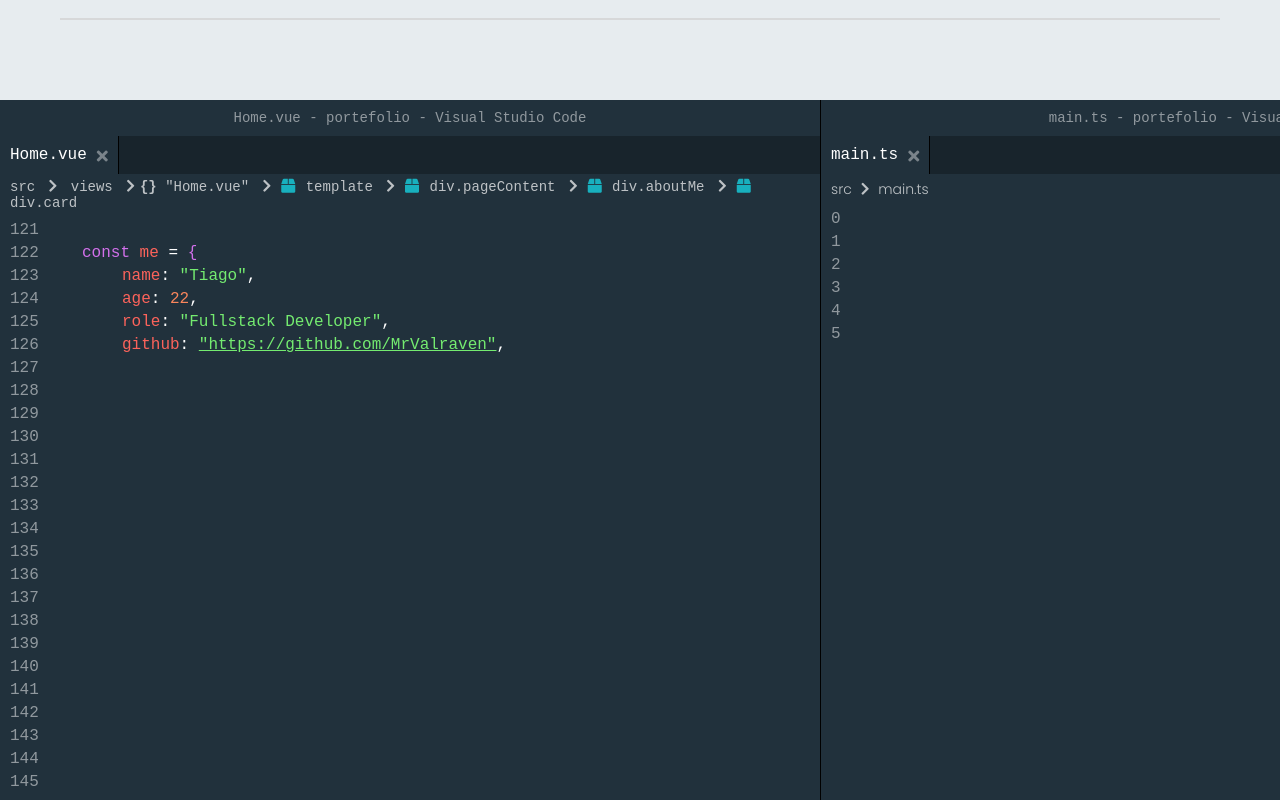
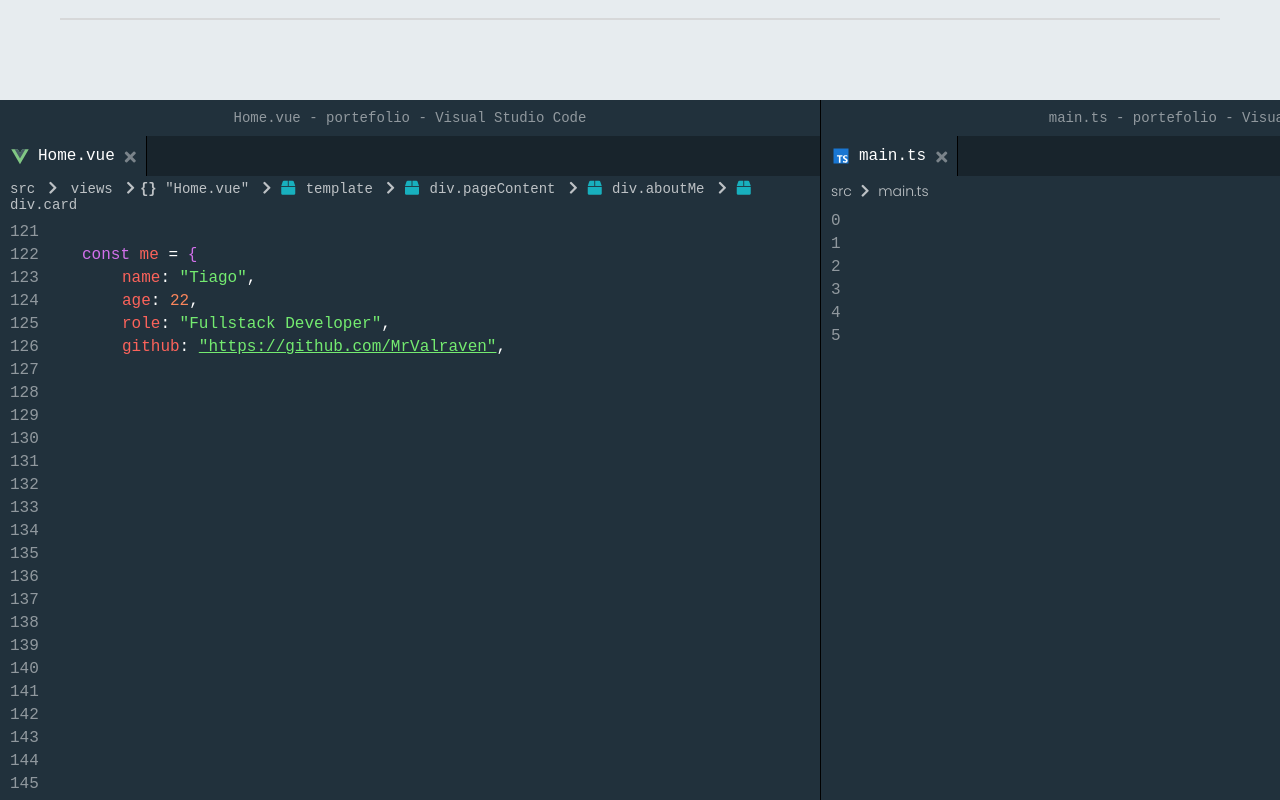
Before and after one commit to MrValraven/portefolio, a Vue app: page /#/ in a window 1280 px wide. Shown: the part 2287-3087 px from the top of the page. Built offline with nearby package versions, Linux system fonts and the light colour scheme.

Commit message:
added final touches to the editor / about me tab

```diff
--- a/src/views/Home.vue
+++ b/src/views/Home.vue
@@ -98,7 +98,13 @@
         <div class="aboutMe">
           <div class="card">
             <h1 class="title">Home.vue - portefolio - Visual Studio Code</h1>
-            <h1 class="file"><span>Home.vue <i class="fas fa-times"></i></span></h1>
+            <h1 class="file">
+              <span>
+                <svg xmlns="http://www.w3.org/2000/svg"  viewBox="0 0 48 48" width="20px" height="20px"><polygon fill="#81c784" points="23.987,17 18.734,8 2.974,8 23.987,44 45,8 29.24,8"/><polygon fill="#455a64" points="29.24,8 23.987,17 18.734,8 11.146,8 23.987,30 36.828,8"/></svg>
+                Home.vue
+                <i class="fas fa-times"></i>
+                </span>
+              </h1>
             <h2>src
               <i class="fas fa-chevron-right"></i>
               views
@@ -263,7 +269,13 @@
         <div class="toolset">
 
           <h1 class="title">main.ts - portefolio - Visual Studio Code</h1>
-          <h1 class="file"><span>main.ts <i class="fas fa-times"></i></span></h1>
+          <h1 class="file">
+            <span>
+              <svg xmlns="http://www.w3.org/2000/svg"  viewBox="0 0 48 48" width="20px" height="20px"><rect width="36" height="36" x="6" y="6" fill="#1976d2"/><polygon fill="#fff" points="27.49,22 14.227,22 14.227,25.264 18.984,25.264 18.984,40 22.753,40 22.753,25.264 27.49,25.264"/><path fill="#fff" d="M39.194,26.084c0,0-1.787-1.192-3.807-1.192s-2.747,0.96-2.747,1.986 c0,2.648,7.381,2.383,7.381,7.712c0,8.209-11.254,4.568-11.254,4.568V35.22c0,0,2.152,1.622,4.733,1.622s2.483-1.688,2.483-1.92 c0-2.449-7.315-2.449-7.315-7.878c0-7.381,10.658-4.469,10.658-4.469L39.194,26.084z"/></svg>
+              main.ts
+              <i class="fas fa-times"></i>
+              </span>
+            </h1>
           <h2>src <i class="fas fa-chevron-right"></i> main.ts</h2>
 
           <div class="editor">
@@ -706,6 +718,7 @@ $lightBlue: #A3CEF1;
 $editorBlue: #21313c;
 $easing: cubic-bezier(0.39, 1.61, 0.89, 1.22);
 $fastEasing: cubic-bezier(0.075, 0.82, 0.165, 1);
+$delay: 0.5s;
 
 section {
   padding: 100px 100px 0px 100px;
@@ -1106,6 +1119,10 @@ section {
         &:hover {
           filter: brightness(90%);
         }
+
+        svg {
+          margin-right: 8px;
+        }
       }
 
       .fa-times {
@@ -1317,6 +1334,10 @@ section {
         &:hover {
           filter: brightness(90%);
         }
+
+        svg {
+          margin-right: 8px;
+        }
       }
 
       .fa-times {
@@ -1374,6 +1395,7 @@ section {
         min-width: 90%;
         padding-top: 5px;
         margin-top: -10px;
+        margin-left: -40px;
 
         p {
           color: white;
@@ -1408,6 +1430,7 @@ section {
     .lastp {
       margin-top: 30px;
       margin-left: 20px;
+      opacity: 0.8;
     }
 
       span {
@@ -1445,11 +1468,13 @@ section {
           fill: $whiteBlue;
           width: 50px;
           height: 50px;
+          opacity: 0.8;
         }
 
         i {
           font-size: 50px;
           margin-right: 0;
+          opacity: 0.8;
         }
 
         p {
@@ -1465,6 +1490,14 @@ section {
             opacity: 1;
             transform: translateY(-1px);
           }
+
+          svg {
+            opacity: 1;
+          }
+
+          i {
+            opacity: 1;
+          }
         }
       }
 
@@ -1474,31 +1507,31 @@ section {
       }
 
       .html {
-        animation: scaleUp 1s 1.5s cubic-bezier(0.075, 0.82, 0.165, 1) forwards;
+        animation: scaleUp $delay 1.5s cubic-bezier(0.075, 0.82, 0.165, 1) forwards;
       }
       .css {
-        animation: scaleUp 1s 2s cubic-bezier(0.075, 0.82, 0.165, 1) forwards;
+        animation: scaleUp $delay 2s cubic-bezier(0.075, 0.82, 0.165, 1) forwards;
       }
       .sass {
-        animation: scaleUp 1s 2.5s cubic-bezier(0.075, 0.82, 0.165, 1) forwards;
+        animation: scaleUp $delay 2.5s cubic-bezier(0.075, 0.82, 0.165, 1) forwards;
       }
       .js {
-        animation: scaleUp 1s 3s cubic-bezier(0.075, 0.82, 0.165, 1) forwards;
+        animation: scaleUp $delay 3s cubic-bezier(0.075, 0.82, 0.165, 1) forwards;
       }
       .ts {
-        animation: scaleUp 1s 3.5s cubic-bezier(0.075, 0.82, 0.165, 1) forwards;
+        animation: scaleUp $delay 3.5s cubic-bezier(0.075, 0.82, 0.165, 1) forwards;
       }
       .vue {
-        animation: scaleUp 1s 4s cubic-bezier(0.075, 0.82, 0.165, 1) forwards;
+        animation: scaleUp $delay 4s cubic-bezier(0.075, 0.82, 0.165, 1) forwards;
       }
       .node {
-        animation: scaleUp 1s 4.5s cubic-bezier(0.075, 0.82, 0.165, 1) forwards;
+        animation: scaleUp $delay 4.5s cubic-bezier(0.075, 0.82, 0.165, 1) forwards;
       }
       .npm {
-        animation: scaleUp 1s 5s cubic-bezier(0.075, 0.82, 0.165, 1) forwards;
+        animation: scaleUp $delay 5s cubic-bezier(0.075, 0.82, 0.165, 1) forwards;
       }
       .yarn {
-        animation: scaleUp 1s 5.5s cubic-bezier(0.075, 0.82, 0.165, 1) forwards;
+        animation: scaleUp $delay 5.5s cubic-bezier(0.075, 0.82, 0.165, 1) forwards;
       }
       .gitalt {
         animation: scaleUp 1s 6s cubic-bezier(0.075, 0.82, 0.165, 1) forwards;
```
Also changed, not shown: src/assets/toolset/tsColor.svg (added), src/assets/toolset/vueColor.svg (added).
